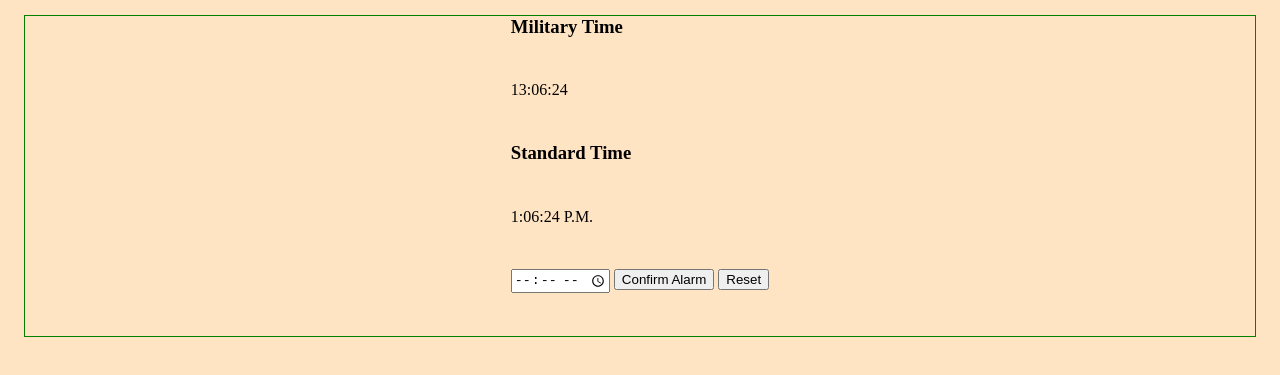
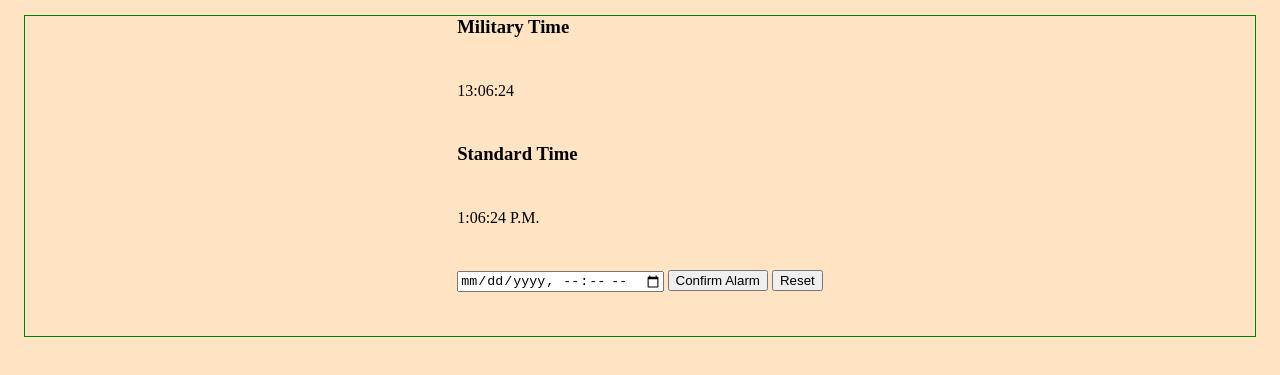
Before and after one commit to morganmontague/alarm-clock, a plain HTML site: page index.html in a window 1280 px wide. Shown: the part 139-514 px from the top of the page. Drawn offline with Linux system fonts and the light colour scheme.

Commit message:
got the alarm to work

```diff
--- a/JS/main.js
+++ b/JS/main.js
@@ -77,7 +77,7 @@ function alarmSet() {
   console.log(alarmTime);
   alert("The alarm was set for " + alarmTime);
   if (pop > constant) {
-    let myTime = pop.getTime() - constant.getTime; ///please work
+    let myTime = pop.getTime() - constant.getTime(); ///please work
     alarmTimeout = setTimeout(() => alert("Beep"), myTime); // didn't work
   }
 }
--- a/index.html
+++ b/index.html
@@ -25,7 +25,7 @@
                 afs
             </div>
             <section id="settings">
-                <input onchange="alarm(this.value)" type="time">
+                <input onchange="alarm(this.value)" type="datetime-local">
                 <button onclick="alarmSet()" id="setUp">Confirm Alarm</button>
                 <button id="reset">Reset</button>
             </section>
```
